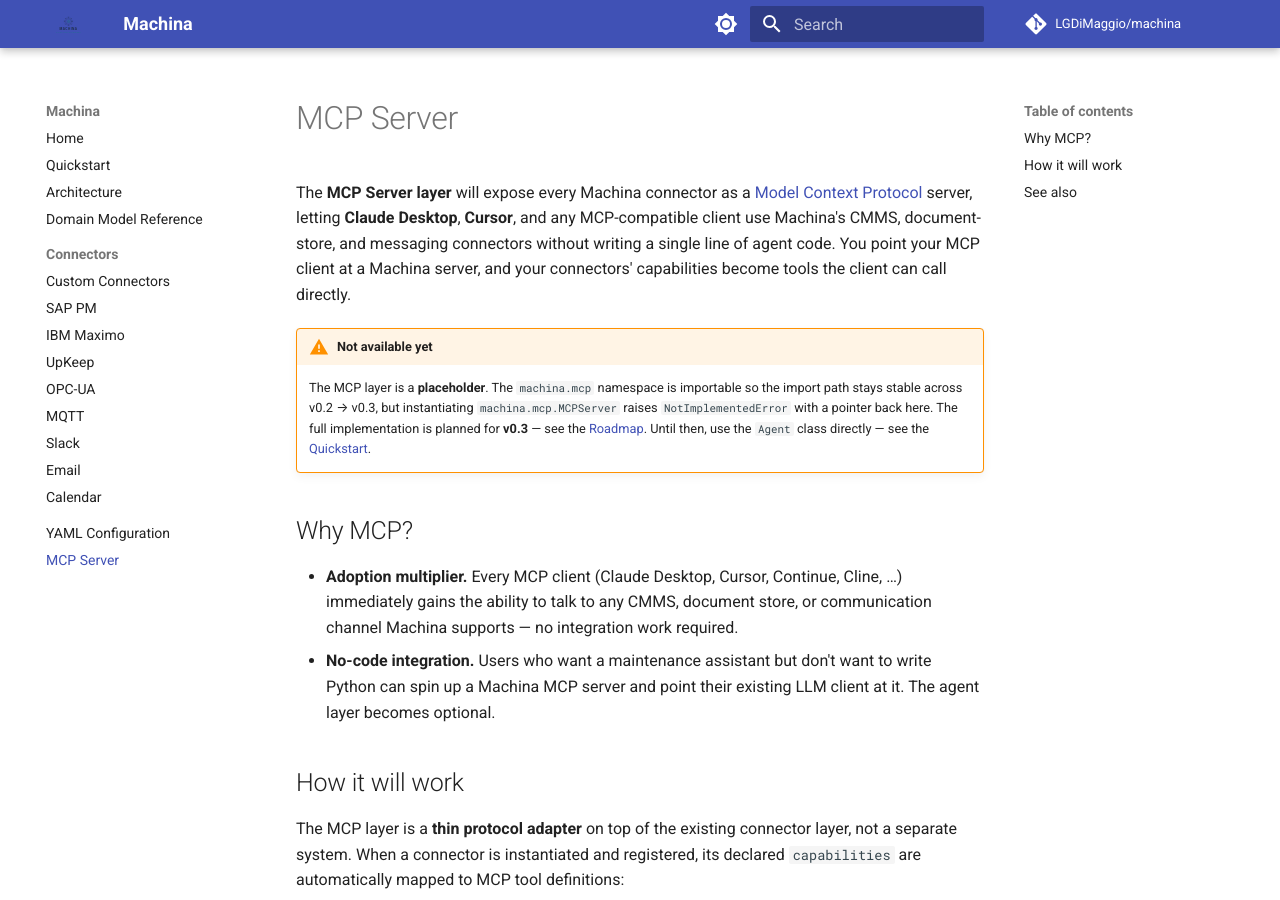
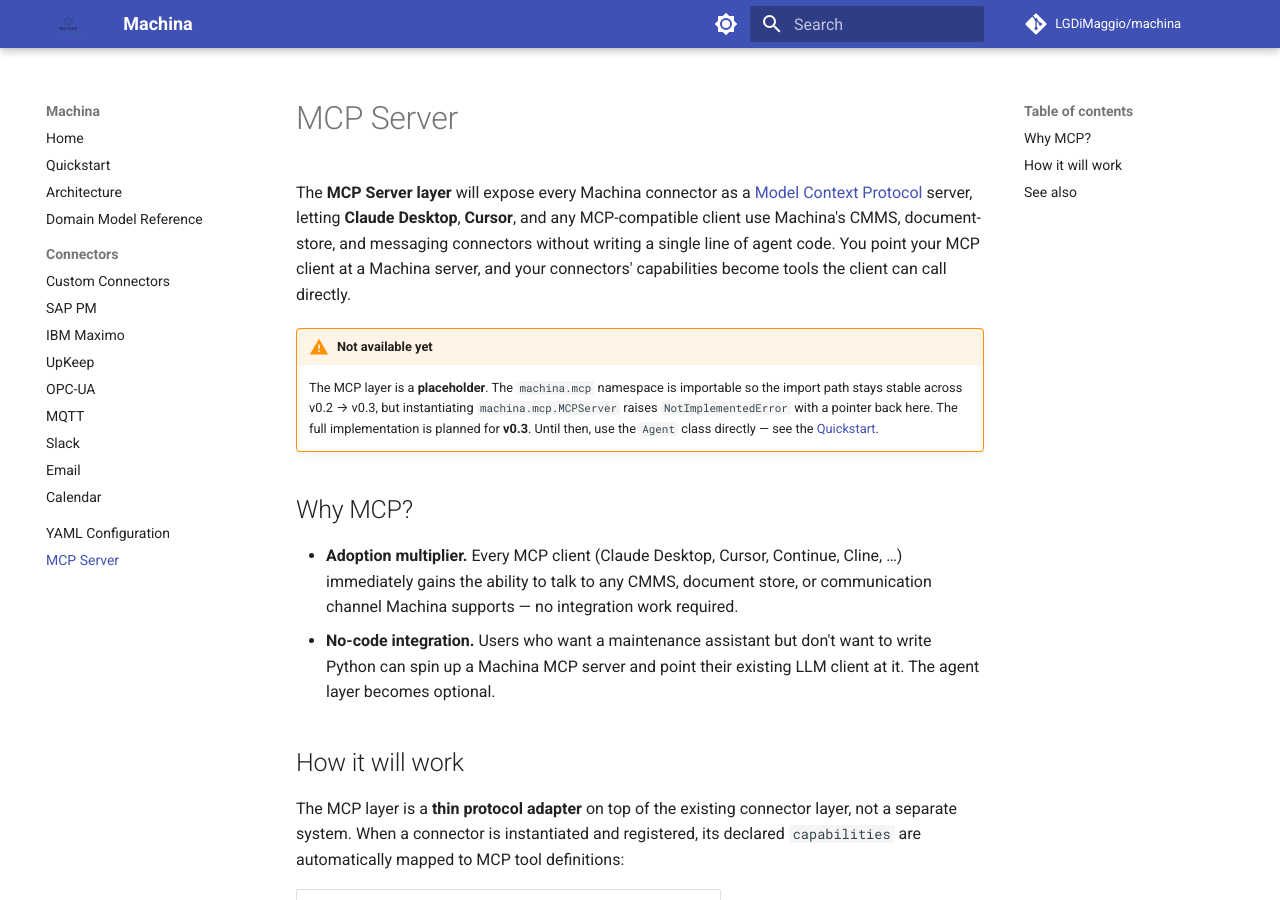
Before and after one commit to LGDiMaggio/machina, an MkDocs documentation site: the page built from docs/mcp-server.md, in a window 1280 px wide and 900 px high. Built offline with MkDocs 1.6.1 and Material for MkDocs 9.7.7, drawn with Linux system fonts in a browser that asks for light colours; comment, search, counter and statistics services are not loaded.

Commit message:
fix(docs): drop forward roadmap.md link to unblock mkdocs --strict
The roadmap.md page is created in a later consolidation unit. Removing
the link keeps the warning content intact (still says planned for v0.3)
without breaking the docs-strict CI gate.

```diff
--- a/docs/mcp-server.md
+++ b/docs/mcp-server.md
@@ -12,8 +12,8 @@
     importable so the import path stays stable across v0.2 → v0.3, but
     instantiating `machina.mcp.MCPServer` raises `NotImplementedError`
     with a pointer back here. The full implementation is planned for
-    **v0.3** — see the [Roadmap](roadmap.md). Until then, use the `Agent`
-    class directly — see the [Quickstart](quickstart.md).
+    **v0.3**. Until then, use the `Agent` class directly — see the
+    [Quickstart](quickstart.md).
 
 ## Why MCP?
 
```
